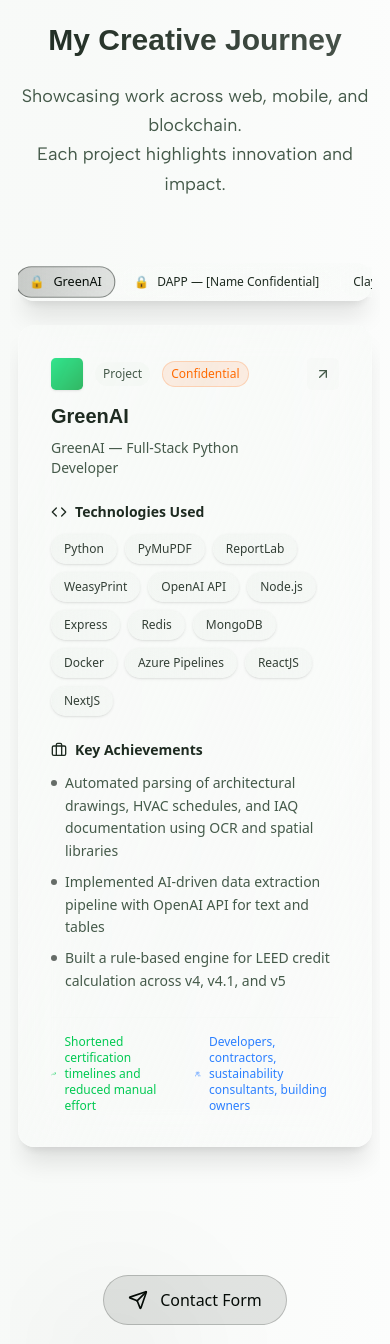
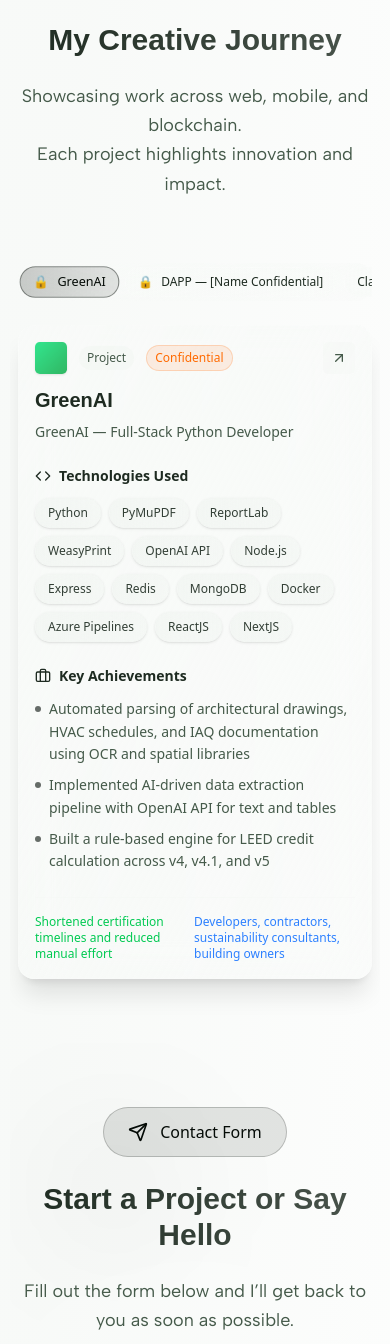
Before and after one commit to nirnaykulshreshtha/nirnay-kulshreshtha, a Next.js app: page / in a window 390 px wide. Shown: the part 9681-11025 px from the top of the page. Built offline with nearby package versions, Linux system fonts and the light colour scheme; a web font is replaced by a local one.

Commit message:
Enhance ProjectsMasterDetail component: add mobile scrolling functionality, improve item centering on selection, and refine project card styling for better responsiveness.

```diff
--- a/src/components/projects-master-detail.tsx
+++ b/src/components/projects-master-detail.tsx
@@ -10,6 +10,8 @@ export default function ProjectsMasterDetail() {
   const [activeIndex, setActiveIndex] = useState(0);
 
   const itemRefs = useRef<Array<HTMLLIElement | null>>([]);
+  const mobileScrollRef = useRef<HTMLDivElement | null>(null);
+  const mobileItemRefs = useRef<Array<HTMLDivElement | null>>([]);
 
   const filtered = useMemo(() => allProjects, []);
 
@@ -52,10 +54,36 @@ export default function ProjectsMasterDetail() {
     }
   }, [activeIndex]);
 
+  const centerMobileItem = useCallback((index: number) => {
+    const container = mobileScrollRef.current;
+    const item = mobileItemRefs.current[index];
+    if (!container || !item) return;
+
+    const containerWidth = container.clientWidth;
+    const itemCenter = item.offsetLeft + item.offsetWidth / 2;
+    let target = itemCenter - containerWidth / 2;
+    const max = container.scrollWidth - container.clientWidth;
+    if (target < 0) target = 0;
+    if (target > max) target = max;
+    container.scrollTo({ left: target, behavior: 'smooth' });
+  }, []);
+
+  useEffect(() => {
+    if (typeof window !== 'undefined' && window.innerWidth < 1024) {
+      const idx = filtered.findIndex((p) => p.id === selectedId);
+      if (idx >= 0) {
+        requestAnimationFrame(() => centerMobileItem(idx));
+      }
+    }
+  }, [selectedId, filtered, centerMobileItem]);
+
   const handleItemClick = useCallback((id: string, index: number) => {
     setSelectedId(id);
     setActiveIndex(index);
-  }, []);
+    if (typeof window !== 'undefined' && window.innerWidth < 1024) {
+      requestAnimationFrame(() => centerMobileItem(index));
+    }
+  }, [centerMobileItem]);
 
   const handleKeyDown = useCallback((e: React.KeyboardEvent) => {
     if (!totalProjects) return;
@@ -132,12 +160,13 @@ export default function ProjectsMasterDetail() {
 
           {/* Mobile Project List (Horizontal Scrollable) */}
           <div className="lg:hidden mb-0">
-            <div className="rounded-2xl bg-gradient-to-br from-background/80 via-background/60 to-background/40 backdrop-blur-xl shadow-xl">
-              <div className="flex gap-2 overflow-x-auto py-1 snap-x snap-mandatory [-ms-overflow-style:'none'] [scrollbar-width:'none'] [&::-webkit-scrollbar]:hidden">
+            <div className="rounded-2xl bg-gradient-to-br from-background/80 via-background/60 to-background/40 backdrop-blur-xl">
+              <div ref={mobileScrollRef} className="flex gap-2 overflow-x-auto p-1 snap-x snap-mandatory [-ms-overflow-style:'none'] [scrollbar-width:'none'] [&::-webkit-scrollbar]:hidden [WebkitOverflowScrolling:'touch']">
                 {filtered.map((project, index) => (
                   <div
                     key={project.id}
-                    className={`flex-shrink-0 px-3 py-1.5 rounded-full border snap-start transition-all duration-200 cursor-pointer ${
+                    ref={(el) => { mobileItemRefs.current[index] = el }}
+                    className={`flex-shrink-0 px-3 py-1.5 rounded-full border snap-center transition-all duration-200 cursor-pointer ${
                       selectedId === project.id
                         ? 'bg-gradient-to-r from-primary/20 to-primary/10 border-primary/40 scale-105'
                         : 'bg-gradient-to-r from-background/60 to-background/40 border-white/10 hover:from-accent/20 hover:to-accent/10 hover:border-accent/20'
--- a/src/components/projects/impact-metrics.tsx
+++ b/src/components/projects/impact-metrics.tsx
@@ -19,11 +19,11 @@ export default function ImpactMetrics({
     <div className={`flex items-center justify-between pt-4 border-t border-muted/30 ${className}`}>
       <div className="flex items-center gap-4">
         <div className="flex items-center gap-2">
-          <TrendingUp className="h-4 w-4 text-green-500" />
+          <TrendingUp className="h-4 w-4 text-green-500 hidden md:block" />
           <span className="text-xs font-medium text-green-500">{impact}</span>
         </div>
         <div className="flex items-center gap-2">
-          <Users className="h-4 w-4 text-blue-500" />
+          <Users className="h-4 w-4 text-blue-500 hidden md:block" />
           <span className="text-xs font-medium text-blue-500">{users}</span>
         </div>
       </div>
--- a/src/components/projects/project-card.tsx
+++ b/src/components/projects/project-card.tsx
@@ -47,7 +47,7 @@ export default function ProjectCard({
       whileHover={{ rotateY: 2, transition: { duration: 0.3 } }}
     >
       <motion.div
-        className="relative p-8 rounded-2xl bg-gradient-to-br from-background/80 via-background/60 to-background/40 backdrop-blur-xl border border-white/10 shadow-xl h-full transform-gpu"
+        className="relative p-4 md:p-8 rounded-2xl bg-gradient-to-br from-background/80 via-background/60 to-background/40 backdrop-blur-xl border border-white/10 shadow-xl h-full transform-gpu"
         style={{ transformStyle: "preserve-3d" }}
         whileHover={{
           rotateY: 5,
```
